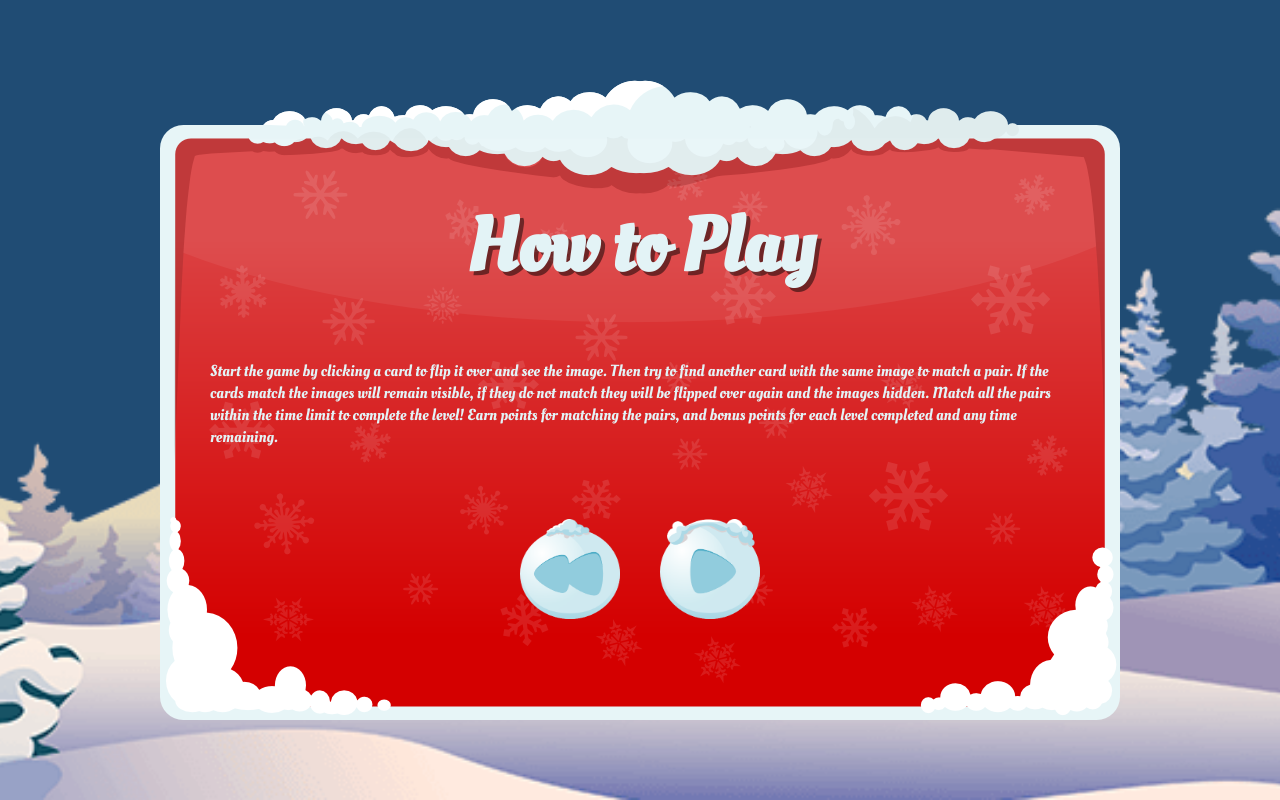
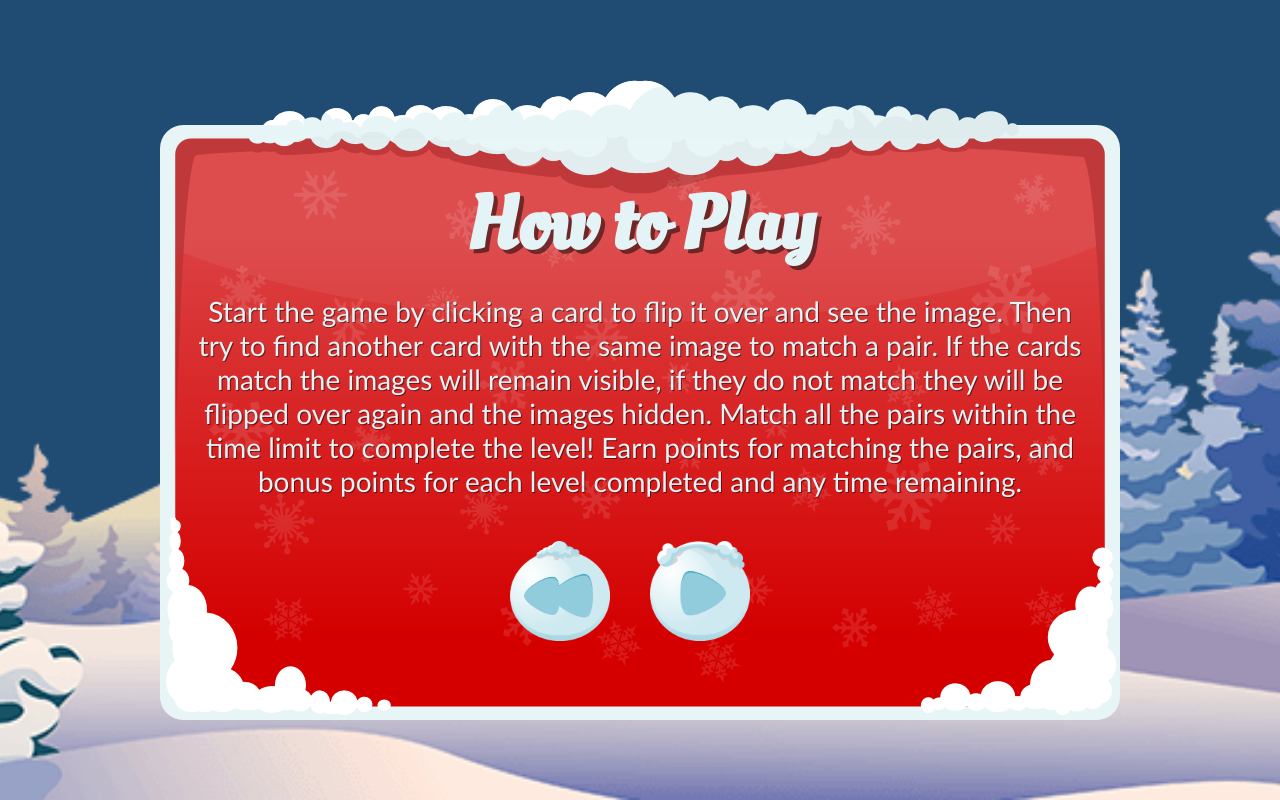
Before and after one commit to RaspberryChaos/christmas-memory-game, a Next.js app: page /help in a window 1280 px wide. Built offline with nearby package versions, Linux system fonts and the light colour scheme.

Commit message:
help page styled and made responsive

```diff
--- a/pages/help.tsx
+++ b/pages/help.tsx
@@ -1,7 +1,9 @@
 import type { NextPage } from "next";
 import Head from "next/head";
 import Icon from "../components/Icon";
+import IconContainer from "../components/IconContainer";
 import Panel from "../components/Panel";
+import styles from "../styles/Help.module.css";
 
 const Help: NextPage = () => {
   return (
@@ -11,7 +13,7 @@ const Help: NextPage = () => {
       </Head>
       <section className="container">
         <Panel title="How to Play">
-          <p style={{ paddingLeft:"50px", paddingRight:"50px" }}>
+          <p className={styles.text}>
             Start the game by clicking a card to flip it over and see the image.
             Then try to find another card with the same image to match a pair.
             If the cards match the images will remain visible, if they do not
@@ -20,10 +22,10 @@ const Help: NextPage = () => {
             points for matching the pairs, and bonus points for each level
             completed and any time remaining.
           </p>
-          <div style={{ display: "flex" }}>
+          <IconContainer>
             <Icon src="/imgs/buttons/back.png" link="/" alt="back button"/>
             <Icon src="/imgs/buttons/play.png" link="/game" alt="play button" />
-          </div>
+          </IconContainer>
         </Panel>
       </section>
     </>
--- /dev/null
+++ b/styles/Help.module.css
@@ -0,0 +1,20 @@
+.text {
+    width: 280px;
+    font-size: 14px;
+    text-shadow: var(--shadow-text-sm);
+    text-align: center;
+    font-family:'Gill Sans', 'Gill Sans MT', Calibri, 'Trebuchet MS', sans-serif;
+}
+
+@media (min-width: 500px) {
+    .text {
+        width: 400px;
+    }
+}
+
+@media (min-width: 992px) {
+    .text {
+        width: 900px;
+        font-size: 28px;
+    }
+}
```
